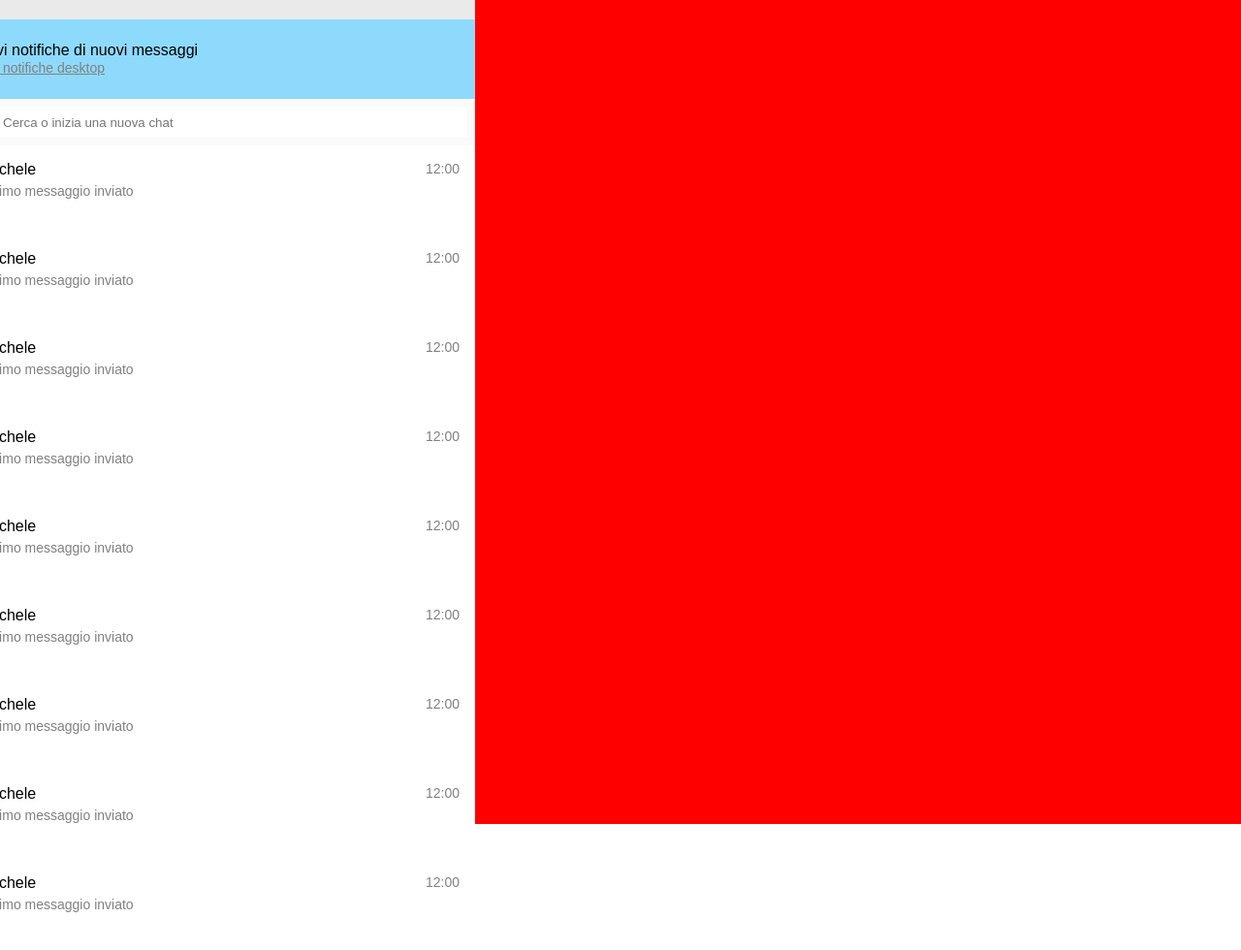
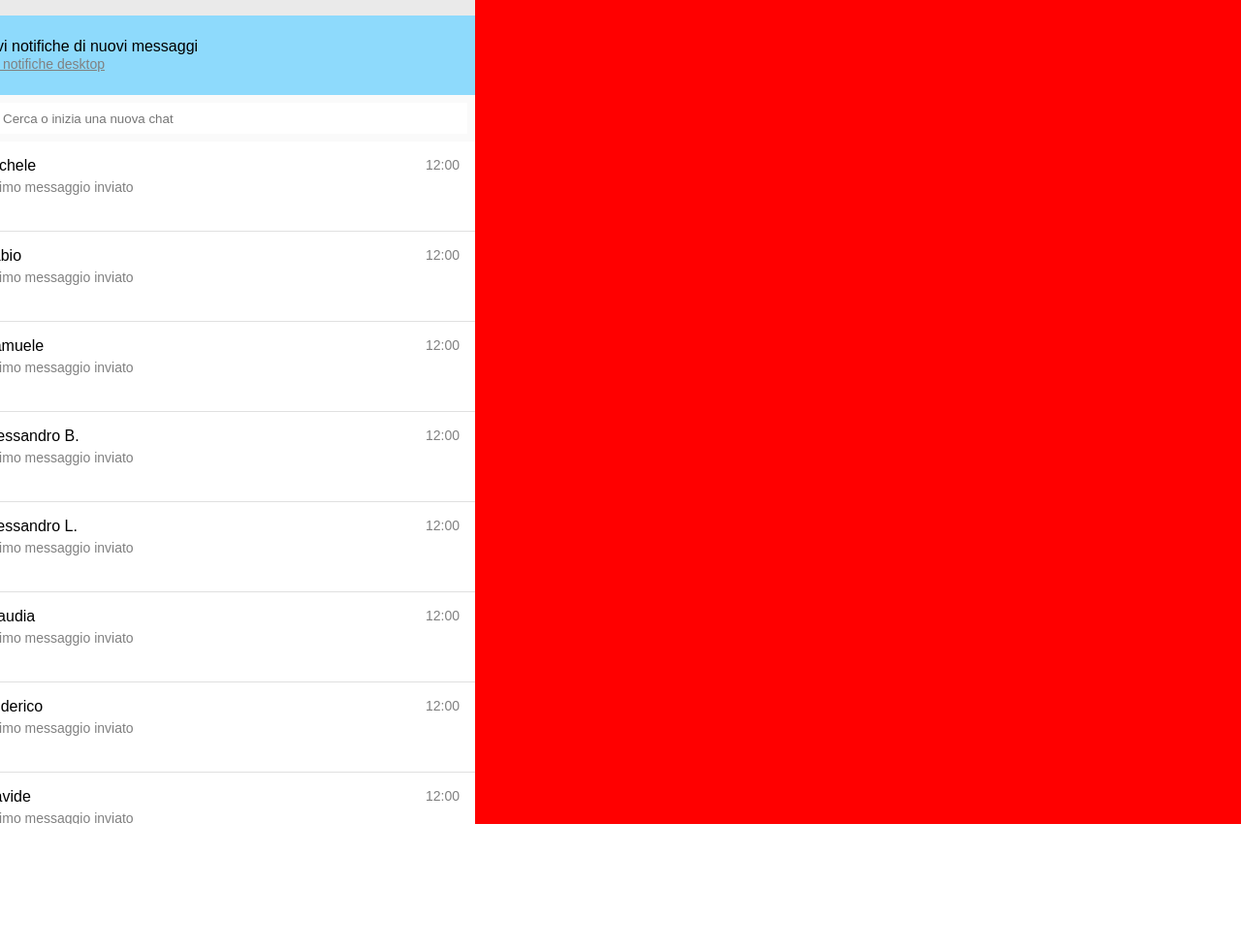
Before and after one commit to LauraMargherita25/vue-boolzapp, a plain HTML site: page index.html in a window 1280 px wide. Shown: the top 980 px of the page at 97% size. After the commit the page ends 850 px from the top, so only its background shows below. Drawn offline with nearby package versions, Linux system fonts and the light colour scheme.

Commit message:
Added loop

```diff
--- a/JS/sript.js
+++ b/JS/sript.js
@@ -0,0 +1,71 @@
+const app = new Vue({
+    el: "#root",
+    data:{
+        arrContacts: [
+            {
+                "contactImg": "avatar_1.jpg",
+                "contactData": {
+                    "contactName": "Michele",
+                    "lastMex": "Ultimo messaggio inviato"
+                },
+                "lastLog": "12:00"
+            },
+            {
+                "contactImg": "avatar_2.jpg",
+                "contactData": {
+                    "contactName": "Fabio",
+                    "lastMex": "Ultimo messaggio inviato"
+                },
+                "lastLog": "12:00"
+            },
+            {
+                "contactImg": "avatar_3.jpg",
+                "contactData": {
+                    "contactName": "Samuele",
+                    "lastMex": "Ultimo messaggio inviato"
+                },
+                "lastLog": "12:00"
+            },
+            {
+                "contactImg": "avatar_4.jpg",
+                "contactData": {
+                    "contactName": "Alessandro B.",
+                    "lastMex": "Ultimo messaggio inviato"
+                },
+                "lastLog": "12:00"
+            },
+            {
+                "contactImg": "avatar_5.jpg",
+                "contactData": {
+                    "contactName": "Alessandro L.",
+                    "lastMex": "Ultimo messaggio inviato"
+                },
+                "lastLog": "12:00"
+            },
+            {
+                "contactImg": "avatar_6.jpg",
+                "contactData": {
+                    "contactName": "Claudia",
+                    "lastMex": "Ultimo messaggio inviato"
+                },
+                "lastLog": "12:00"
+            },
+            {
+                "contactImg": "avatar_7.jpg",
+                "contactData": {
+                    "contactName": "Federico",
+                    "lastMex": "Ultimo messaggio inviato"
+                },
+                "lastLog": "12:00"
+            },
+            {
+                "contactImg": "avatar_8.jpg",
+                "contactData": {
+                    "contactName": "Davide",
+                    "lastMex": "Ultimo messaggio inviato"
+                },
+                "lastLog": "12:00"
+            },
+        ]
+    }
+})
--- a/index.html
+++ b/index.html
@@ -85,150 +85,23 @@
                     </div>
 
                     <!-- open chats -->
-                    <div class="open_chats">
-                        <div class="contact_profile">
+                    <div class="open_chats" id="root">
+                        <div v-for="contact in arrContacts" class="contact_profile">
 
                             <div class="contact_img">
-                                <img src="img/avatar_1.jpg" alt="contact profile avatar">
+                                <img :src="'img/' + contact.contactImg" alt="contact profile avatar">
                             </div>
 
-                            <div class="contact_info">
-                               <div class="contact_name">Michele</div>
-                               <div class="last_mex">Ultimo messaggio inviato</div>
+                            <div class="contact_data">
+                               <div class="contact_name">{{ contact.contactData.contactName }}</div>
+                               <div class="last_mex">{{ contact.contactData.lastMex }}</div>
                             </div>
 
                             <div class="last_log">
-                                <p>12:00</p>
+                                <p>{{ contact.lastLog }}</p>
                             </div>
                         </div>
 
-                        <div class="contact_profile">
-
-                            <div class="contact_img">
-                                <img src="img/avatar_1.jpg" alt="contact profile avatar">
-                            </div>
-
-                            <div class="contact_info">
-                               <div class="contact_name">Michele</div>
-                               <div class="last_mex">Ultimo messaggio inviato</div>
-                            </div>
-
-                            <div class="last_log">
-                                <p>12:00</p>
-                            </div>
-                        </div>
-
-                        <div class="contact_profile">
-
-                            <div class="contact_img">
-                                <img src="img/avatar_1.jpg" alt="contact profile avatar">
-                            </div>
-
-                            <div class="contact_info">
-                               <div class="contact_name">Michele</div>
-                               <div class="last_mex">Ultimo messaggio inviato</div>
-                            </div>
-
-                            <div class="last_log">
-                                <p>12:00</p>
-                            </div>
-                        </div>
-
-                        <div class="contact_profile">
-
-                            <div class="contact_img">
-                                <img src="img/avatar_1.jpg" alt="contact profile avatar">
-                            </div>
-
-                            <div class="contact_info">
-                               <div class="contact_name">Michele</div>
-                               <div class="last_mex">Ultimo messaggio inviato</div>
-                            </div>
-
-                            <div class="last_log">
-                                <p>12:00</p>
-                            </div>
-                        </div>
-
-                        <div class="contact_profile">
-
-                            <div class="contact_img">
-                                <img src="img/avatar_1.jpg" alt="contact profile avatar">
-                            </div>
-
-                            <div class="contact_info">
-                               <div class="contact_name">Michele</div>
-                               <div class="last_mex">Ultimo messaggio inviato</div>
-                            </div>
-
-                            <div class="last_log">
-                                <p>12:00</p>
-                            </div>
-                        </div>
-
-                        <div class="contact_profile">
-
-                            <div class="contact_img">
-                                <img src="img/avatar_1.jpg" alt="contact profile avatar">
-                            </div>
-
-                            <div class="contact_info">
-                               <div class="contact_name">Michele</div>
-                               <div class="last_mex">Ultimo messaggio inviato</div>
-                            </div>
-
-                            <div class="last_log">
-                                <p>12:00</p>
-                            </div>
-                        </div>
-
-                        <div class="contact_profile">
-
-                            <div class="contact_img">
-                                <img src="img/avatar_1.jpg" alt="contact profile avatar">
-                            </div>
-
-                            <div class="contact_info">
-                               <div class="contact_name">Michele</div>
-                               <div class="last_mex">Ultimo messaggio inviato</div>
-                            </div>
-
-                            <div class="last_log">
-                                <p>12:00</p>
-                            </div>
-                        </div>
-
-                        <div class="contact_profile">
-
-                            <div class="contact_img">
-                                <img src="img/avatar_1.jpg" alt="contact profile avatar">
-                            </div>
-
-                            <div class="contact_info">
-                               <div class="contact_name">Michele</div>
-                               <div class="last_mex">Ultimo messaggio inviato</div>
-                            </div>
-
-                            <div class="last_log">
-                                <p>12:00</p>
-                            </div>
-                        </div>
-
-                        <div class="contact_profile">
-
-                            <div class="contact_img">
-                                <img src="img/avatar_1.jpg" alt="contact profile avatar">
-                            </div>
-
-                            <div class="contact_info">
-                               <div class="contact_name">Michele</div>
-                               <div class="last_mex">Ultimo messaggio inviato</div>
-                            </div>
-
-                            <div class="last_log">
-                                <p>12:00</p>
-                            </div>
-                        </div>
                     </div>
 
                 </main>
@@ -242,8 +115,9 @@
 
         </div>
     </div>
+
     <!-- script -->
+    <script src="https://cdn.jsdelivr.net/npm/vue@2/dist/vue.js"></script>
     <script src="JS/sript.js"></script>
-    <script src="https://cdn.jsdelivr.net/npm/vue@2/dist/vue.js"></script>
 </body>
 </html>
--- a/style/style.css
+++ b/style/style.css
@@ -65,8 +65,6 @@ a{
 
 /* header */
 .box .contacts .user{
-    height: 70px;
-
     padding: .5rem;
 
     background-color: #eaeaea;
@@ -129,10 +127,9 @@ a{
 
 
 /* main */
-main{
+/* main{
     height: calc(900px - 70px);
-    /* overflow-y: scroll; */
-}
+} */
 
 /* --- alert --- */
 .notification_alert{
@@ -204,13 +201,13 @@ main{
 
 /* --- open chats --- */
 .open_chats{
-    height: 100%;
-    /* overflow-y: hidden; */
+    max-height: 704px;
     overflow-y: scroll;
 }
 
 .contact_profile{
     padding: 1rem;
+    border-bottom: 1px solid #e0e0e0;
 
     display: flex;
 }
@@ -232,11 +229,11 @@ main{
     object-position: center;
 }
 
-.contact_info{
+.contact_data{
     flex-grow: 1;
 }
 
-.contact_info .last_mex{
+.contact_data .last_mex{
     margin-top: .3rem;
 
     font-size: 14px;
```
